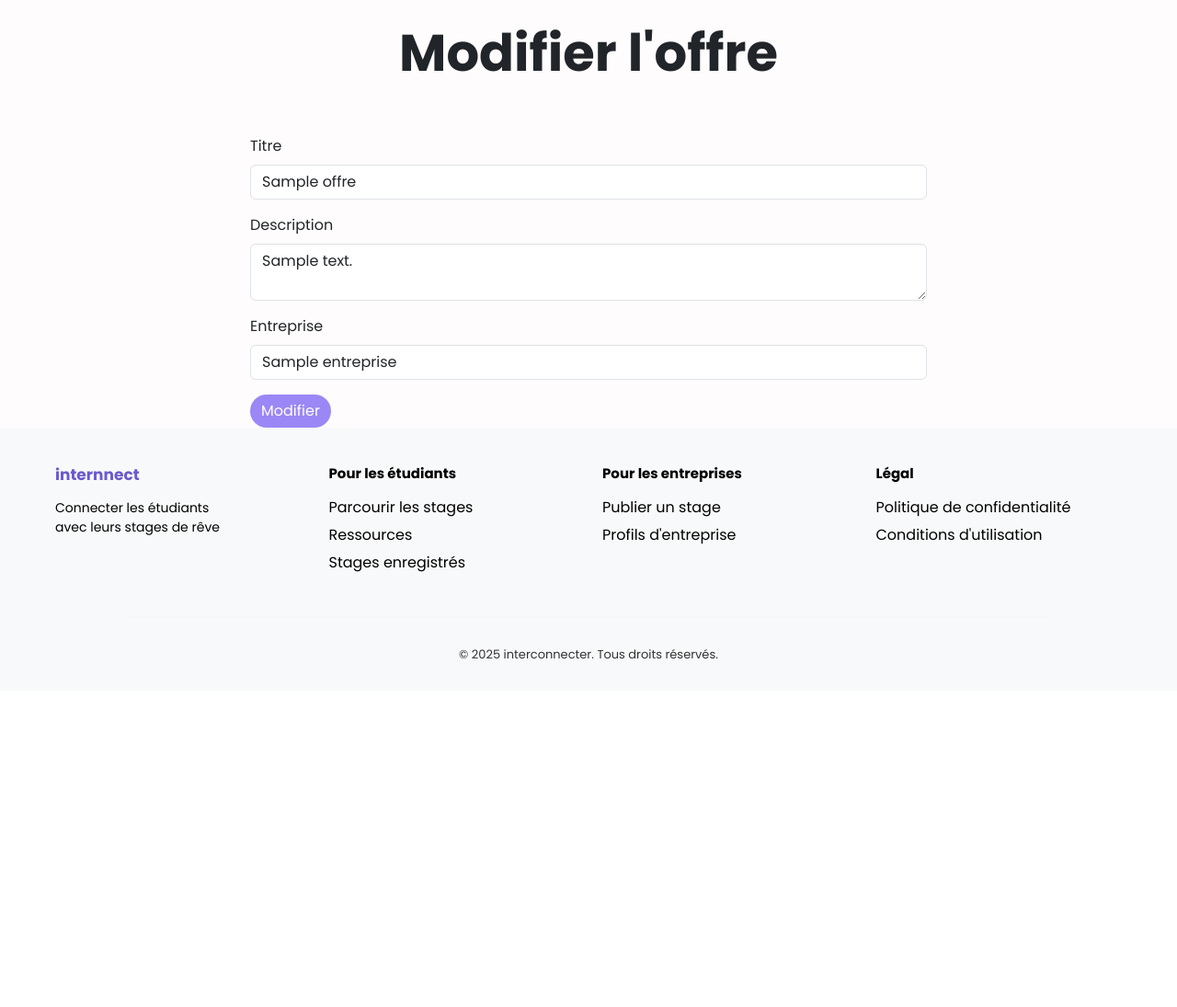
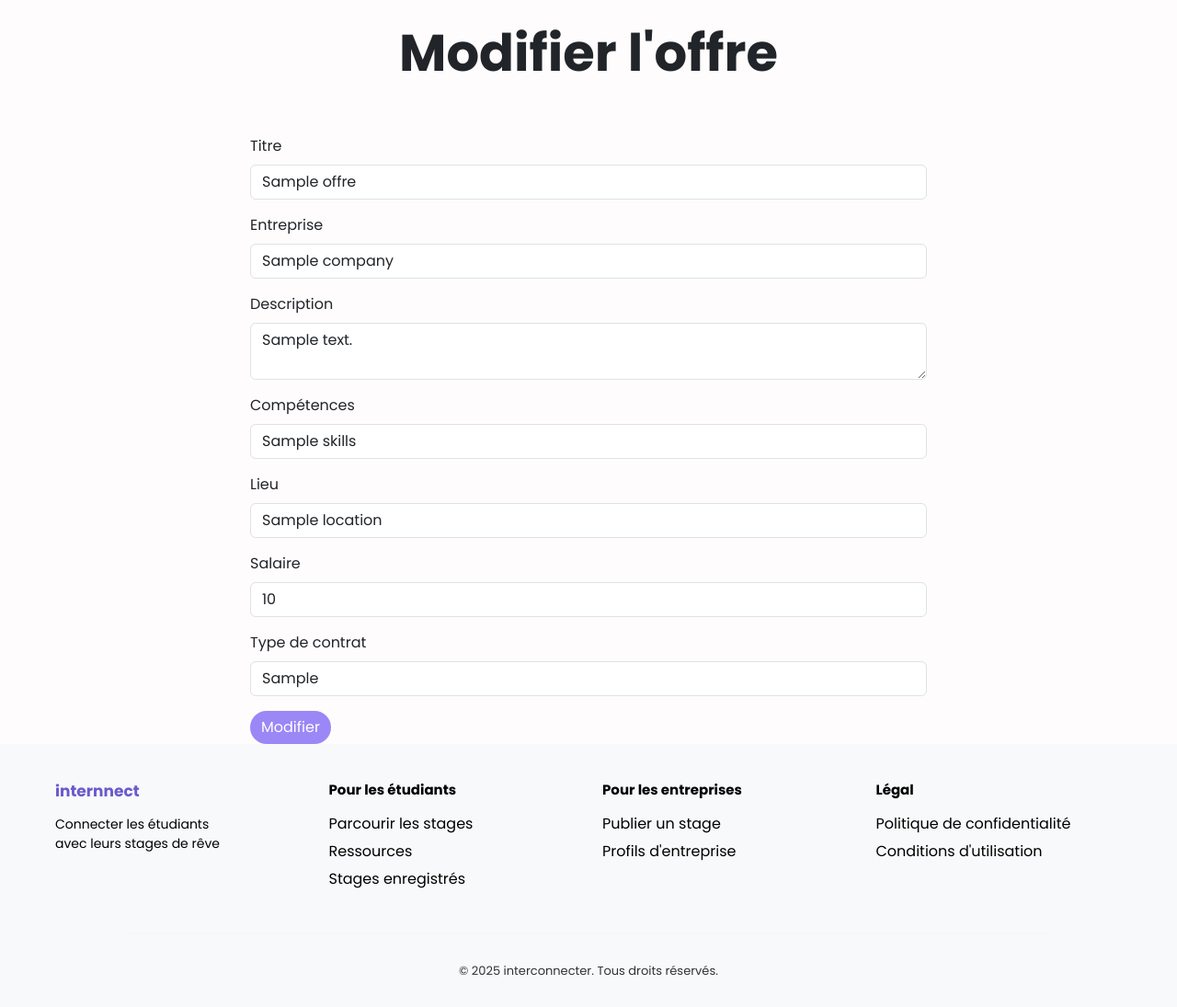
Before and after one commit to Neogie1/bloc_web, a PHP site: template templates/admin/offres/edit.html.twig in a window 1280 px wide. Shown: the part 56-1151 px from the top of the page at 92% size. Before the commit the page ends 773 px from the top, so only its background shows below. Run offline with PHP 8.4, Linux system fonts and the light colour scheme; the template is opened without the code that fills it: most values are stand-ins (such as "Sample title", 1, 10 or a date in 2020); some libraries are stand-ins or nearby versions.

Commit message:
FINALE DELETE AND EDIT

```diff
--- a/templates/admin/offres/edit.html.twig
+++ b/templates/admin/offres/edit.html.twig
@@ -10,13 +10,24 @@
     <div class="container mt-5">
       <div class="row justify-content-center">
         <div class="col-md-8">
-          <form method="POST" action="{{ url_for('offres.edit', {id: offre.id}) }}">
+          {% if flash %}
+            <div class="alert alert-{{ flash.type }} mb-4">
+              {{ flash.message }}
+            </div>
+          {% endif %}
+<form method="POST" action="{{ url_for('offres.edit', {id: offre.id}) }}">
+    <div class="mb-3">
+        <label for="title" class="form-label">Titre</label>
+        <input type="text" id="title" name="title" class="form-control" value="{{ old_input.title ?? offre.title }}" required>
+        {% if errors.title %}
+            <div class="text-danger">{{ errors.title }}</div>
+        {% endif %}
+    </div>
+
+
             <div class="mb-3">
-              <label for="titre" class="form-label">Titre</label>
-              <input type="text" id="titre" name="titre" class="form-control" value="{{ old_input.titre ?? offre.titre }}">
-              {% if errors.titre %}
-                <div class="text-danger">{{ errors.titre }}</div>
-              {% endif %}
+              <label for="company" class="form-label">Entreprise</label>
+              <input type="text" id="company" name="company" class="form-control" value="{{ old_input.company ?? offre.company }}" required>
             </div>
 
             <div class="mb-3">
@@ -25,8 +36,23 @@
             </div>
 
             <div class="mb-3">
-              <label for="entreprise" class="form-label">Entreprise</label>
-              <input type="text" id="entreprise" name="entreprise" class="form-control" value="{{ old_input.entreprise ?? offre.entreprise }}">
+              <label for="skills" class="form-label">Compétences</label>
+              <input type="text" id="skills" name="skills" class="form-control" value="{{ old_input.skills ?? offre.skills }}">
+            </div>
+
+            <div class="mb-3">
+              <label for="location" class="form-label">Lieu</label>
+              <input type="text" id="location" name="location" class="form-control" value="{{ old_input.location ?? offre.location }}">
+            </div>
+
+            <div class="mb-3">
+              <label for="salary" class="form-label">Salaire</label>
+              <input type="number" id="salary" name="salary" class="form-control" value="{{ old_input.salary ?? offre.salary }}" step="0.01">
+            </div>
+
+            <div class="mb-3">
+              <label for="contractType" class="form-label">Type de contrat</label>
+              <input type="text" id="contractType" name="contractType" class="form-control" value="{{ old_input.contractType ?? offre.contractType }}">
             </div>
 
             <button type="submit" class="btn btn-primary">Modifier</button>
```
Also changed, not shown: src/Controller/OfferController.php (+12 -7 lines).
